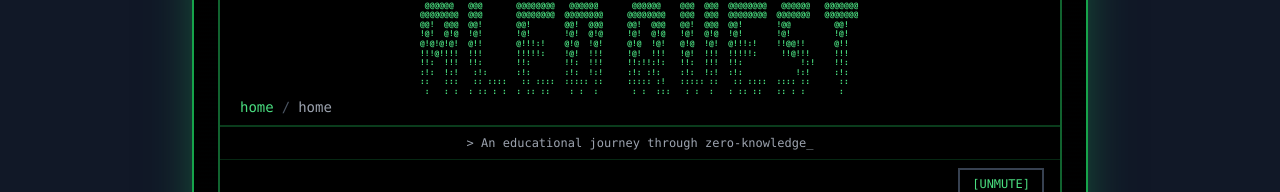
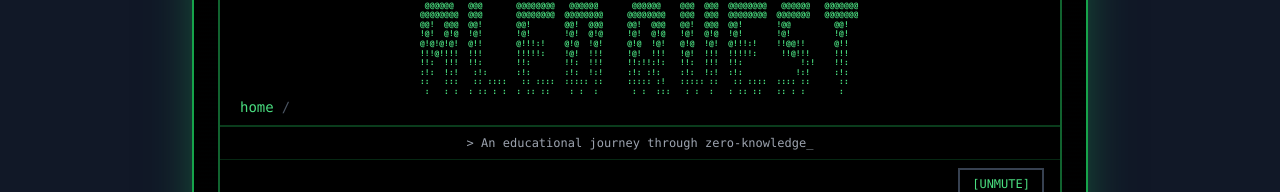
Before and after one commit to mikenike360/Aleo-Quest, a Next.js app: page / in a window 1280 px wide. Shown: the part 180-372 px from the top of the page. Built offline with nearby package versions, Linux system fonts and the light colour scheme; no server answers.

Commit message:
UI tweaks

```diff
--- a/app/learn/[slug]/StepClient.tsx
+++ b/app/learn/[slug]/StepClient.tsx
@@ -64,11 +64,11 @@ export function StepClient({
       router.push(`/learn/${nextStep.id}`);
       trackEvent('learn_step_complete', { step: slug });
     } else {
-      // Last step - mark as complete and redirect
+      // Last step - mark as complete and redirect back to learn index
       completeStep(slug);
       soundManager.playLevelUpSound();
       trackEvent('learn_complete');
-      router.push('/quest');
+      router.push('/learn');
     }
   };
 
--- a/app/page.tsx
+++ b/app/page.tsx
@@ -66,7 +66,7 @@ export default function HomePage() {
                 </div>
                 <div className="flex-1 text-center">
                   <AleoLogo colorScheme="green" size="small" />
-                  <TerminalBreadcrumb currentPage="home" colorScheme="green" />
+                  <TerminalBreadcrumb currentPage="" colorScheme="green" />
                 </div>
               </div>
               <div className="px-2 sm:px-4 py-2 font-mono text-xs text-gray-400 text-center">
--- a/components/StepChrome.tsx
+++ b/components/StepChrome.tsx
@@ -138,7 +138,7 @@ export function StepChrome({
                   </div>
                   <div className={`text-sm truncate w-full ${canProceed ? 'text-cyan-300' : 'text-gray-500'}`}>
                     {canProceed
-                      ? nextStep ? nextStep.title : 'Complete & Start Quest'
+                      ? nextStep ? nextStep.title : 'Complete'
                       : 'Complete quiz to unlock'}
                   </div>
                 </button>
```
